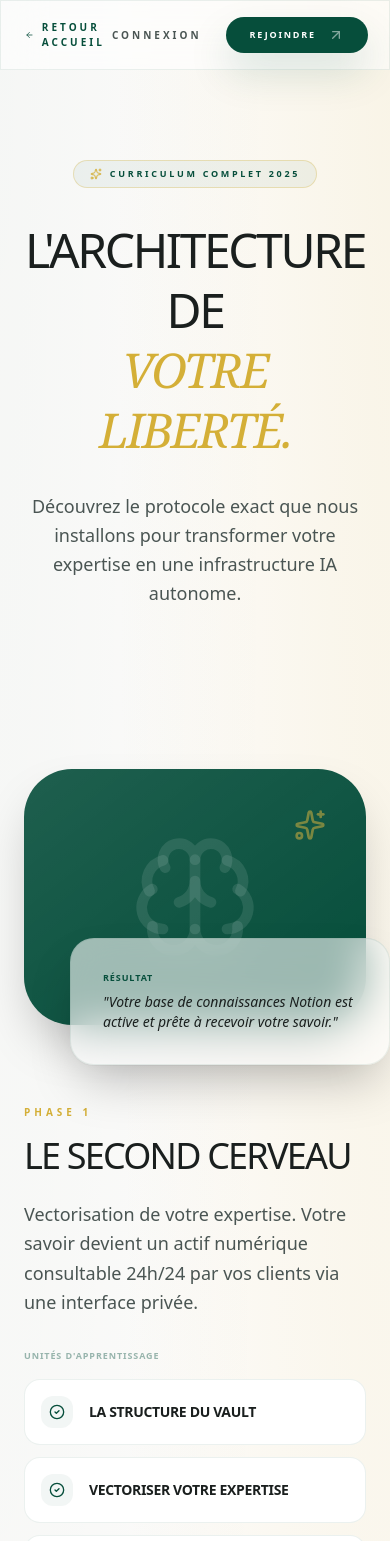
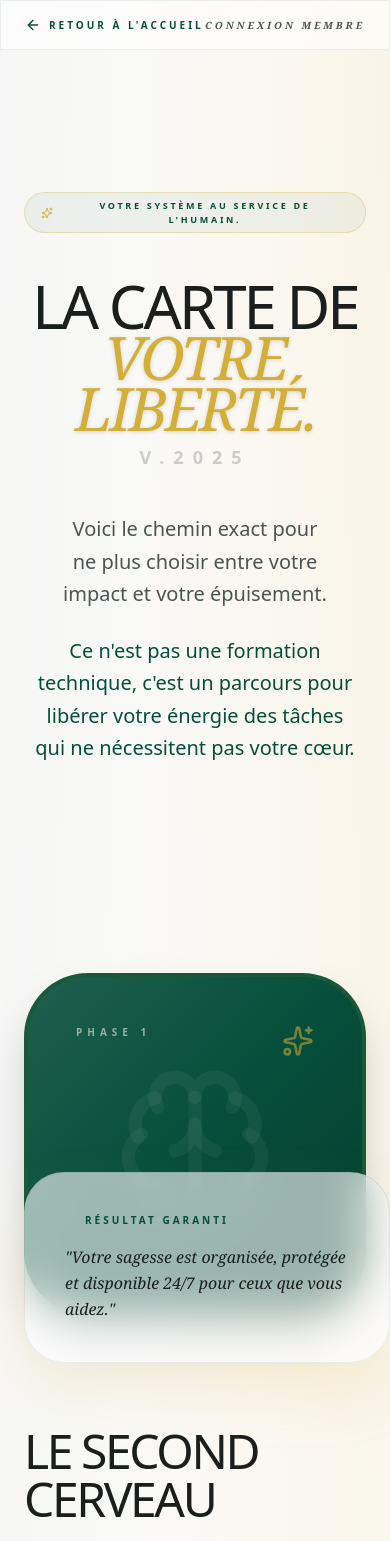
Before and after one commit to ramas69/echo-ia, a Next.js app: page /formation in a window 390 px wide. Shown: the top 1541 px of the page. Built offline with nearby package versions, Linux system fonts and the light colour scheme.

Commit message:
Final version of formation details page: La Carte de Votre Liberté

```diff
--- a/src/app/formation/page.tsx
+++ b/src/app/formation/page.tsx
@@ -11,9 +11,8 @@ import {
   Zap,
   Target,
   Cpu,
-  ChevronRight,
   ShieldCheck,
-  Lock
+  Heart
 } from 'lucide-react';
 import { Badge, SophisticatedButton } from '@/components/SharedUI';
 import Link from 'next/link';
@@ -22,43 +21,68 @@ import { cn } from '@/lib/utils';
 const modules = [
   {
     phase: "PHASE 1",
-    title: "Le Second Cerveau",
+    title: "LE SECOND CERVEAU",
     icon: Brain,
-    desc: "Vectorisation de votre expertise. Votre savoir devient un actif numérique consultable 24h/24 par vos clients via une interface privée.",
-    outcome: "Votre base de connaissances Notion est active et prête à recevoir votre savoir.",
-    units: ["La structure du Vault", "Vectoriser votre expertise", "L'ingestion de données massive", "Automatiser la mise à jour"]
+    desc: "Votre expertise est précieuse. Nous la transformons en une bibliothèque vivante, consultable intuitivement par vos clients. Vous ne répétez plus jamais les bases, vous vous concentrez sur la transformation profonde.",
+    outcome: "Votre sagesse est organisée, protégée et disponible 24/7 pour ceux que vous aidez.",
+    units: [
+      "Structurer votre méthode unique pour qu'elle soit transmissible.",
+      "Rendre vos connaissances \"intelligentes\" et faciles à interroger.",
+      "Créer un espace sécurisé où votre savoir réside.",
+      "Mise à jour fluide de vos connaissances sans effort."
+    ]
   },
   {
     phase: "PHASE 2",
-    title: "L'Usine à Contenu",
+    title: "L'USINE À CONTENU",
     icon: Video,
-    desc: "Clonage identitaire. Création de votre avatar vidéo et de votre plume IA pour une omniprésence totale.",
-    outcome: "1h de travail hebdomadaire pour une présence 24/7 sur tous les réseaux.",
-    units: ["Clonage de voix (ElevenLabs)", "Avatar Vidéo (HeyGen)", "La Plume IA (Master Prompts)", "Flux de distribution auto"]
+    desc: "Restez vous-même, mais soyez partout. Nous utilisons l'IA pour cloner éthiquement votre voix et votre image, vous permettant de diffuser votre message inspirant massivement avec seulement 1h d'implication par semaine.",
+    outcome: "Amplifiez votre message authentique sans y laisser votre énergie vitale.",
+    units: [
+      "Captation haute fidélité de votre voix et de votre énergie.",
+      "Création de votre double vidéo pour les contenus éducatifs.",
+      "Votre \"Plume IA\" : Calibrée pour écrire avec votre tonalité et votre bienveillance.",
+      "Diffusion automatique de vos messages sur tous les canaux."
+    ]
   },
   {
     phase: "PHASE 3",
-    title: "Le Flux Zéro-Friction",
+    title: "LE FLUX ZÉRO-FRICTION",
     icon: Zap,
-    desc: "L'ingénierie Make + Airtable. Une architecture robuste qui gère tout l'administratif sans intervention humaine.",
-    outcome: "Paiements, contrats et accès gérés à 100% en automatique.",
-    units: ["Architecture Airtable", "Scénarios Make.com", "Stripe & Facturation auto", "Onboarding client magique"]
+    desc: "L'administratif ne devrait pas polluer votre esprit. Nous construisons une fondation invisible qui gère les contrats, les paiements et les accès avec fluidité et bienveillance pour vos nouveaux arrivants.",
+    outcome: "La charge mentale administrative disparaît. Vous respirez.",
+    units: [
+      "Centralisation de vos données clients (sans tableurs compliqués).",
+      "Automatisation des tâches répétitives (les robots gèrent le chaos).",
+      "Paiements et facturation fluides et automatiques.",
+      "L'accueil \"Magique\" : Vos clients se sentent pris en charge dès la première seconde."
+    ]
   },
   {
     phase: "PHASE 4",
-    title: "L'Aimant à Clients",
+    title: "L'AIMANT À CLIENTS",
     icon: Target,
-    desc: "Outbound systémique. Sourcing intelligent et séquences personnalisées pour un agenda rempli.",
-    outcome: "Un flux constant de prospects qualifiés dans votre calendrier.",
-    units: ["Sourcing Apollo.io", "Séquences Instantly", "Scripts de vente IA", "Le CRM auto-apprenant"]
+    desc: "Oubliez la prospection agressive. Nous mettons en place un système qui connecte votre message à ceux qui en ont vraiment besoin, créant un flux naturel de rendez-vous avec des personnes déjà alignées avec votre approche.",
+    outcome: "Attirez les bonnes personnes à vous, sans forcer ni manipuler.",
+    units: [
+      "Identifier avec bienveillance ceux qui ont besoin de vous.",
+      "Système d'approche respectueux et personnalisé.",
+      "Rédiger des messages qui résonnent, pas qui vendent.",
+      "Le système apprend qui sont vos clients de cœur pour en attirer d'autres."
+    ]
   },
   {
     phase: "PHASE 5",
-    title: "L'Outil Signature",
+    title: "VOTRE OUTIL SIGNATURE",
     icon: Cpu,
-    desc: "Nous créons votre propre logiciel SaaS sur-mesure pour bluffé vos clients et dominer le marché.",
-    outcome: "Un avantage concurrentiel technologique unique et propriétaire.",
-    units: ["Design de l'expérience", "Développement No-Code/Low-Code", "Déploiement privé", "Maintenance systémique"]
+    desc: "Votre petit \"plus\" magique. Nous ne faisons pas que connecter des outils ; nous créons une petite application sur-mesure qui aide vos clients à pratiquer entre les séances.",
+    outcome: "Offrez une expérience unique qui prolonge votre accompagnement.",
+    units: [
+      "Imaginer l'expérience parfaite pour vos clients.",
+      "Création de votre outil numérique simple et beau.",
+      "Sécurisation de votre méthode propriétaire.",
+      "Évolution de votre outil selon vos retours."
+    ]
   }
 ];
 
@@ -70,81 +94,94 @@ export default function FormationPage() {
         <div className="max-w-7xl mx-auto flex justify-between items-center">
           <Link href="/" className="flex items-center gap-2 group">
             <ArrowLeft className="w-4 h-4 text-[var(--emerald-deep)] group-hover:-translate-x-1 transition-transform" />
-            <span className="text-[10px] font-black uppercase tracking-[0.3em] text-[var(--emerald-deep)]">Retour Accueil</span>
+            <span className="text-[10px] font-black uppercase tracking-[0.3em] text-[var(--emerald-deep)]">Retour à l'accueil</span>
           </Link>
           <div className="flex items-center gap-6">
-            <Link href="/auth/login" className="text-[10px] font-black uppercase tracking-[0.3em] text-[var(--text-secondary)] hover:text-[var(--emerald-deep)] transition-colors">Connexion</Link>
-            <Link href="/auth/register">
-              <SophisticatedButton className="py-2.5 px-6 text-[9px]">Rejoindre</SophisticatedButton>
-            </Link>
+            <Link href="/auth/login" className="text-[10px] font-black uppercase tracking-[0.3em] text-[var(--text-secondary)] hover:text-[var(--emerald-deep)] transition-colors font-serif italic">Connexion Membre</Link>
           </div>
         </div>
       </nav>
 
       {/* Hero Section */}
-      <section className="pt-40 pb-20 px-6">
-        <div className="max-w-4xl mx-auto text-center">
-          <Badge className="mb-8 border-[var(--gold-vivid)]/30">Curriculum Complet 2025</Badge>
-          <h1 className="text-5xl md:text-7xl font-light uppercase tracking-tighter mb-8 leading-tight">
-            L'ARCHITECTURE DE <br />
-            <span className="font-serif italic text-[var(--gold-vivid)]">VOTRE LIBERTÉ.</span>
+      <section className="pt-48 pb-20 px-6">
+        <div className="max-w-5xl mx-auto text-center">
+          <Badge className="mb-12 border-[var(--gold-vivid)]/30">VOTRE SYSTÈME AU SERVICE DE L'HUMAIN.</Badge>
+          <h1 className="text-6xl md:text-9xl font-light uppercase tracking-tighter mb-12 leading-[0.85]">
+            LA CARTE DE <br />
+            <span className="font-serif italic text-[var(--gold-vivid)] drop-shadow-sm">VOTRE LIBERTÉ.</span> <br />
+            <span className="text-[0.3em] tracking-[0.5em] font-black opacity-20 block mt-4">V.2025</span>
           </h1>
-          <p className="text-lg text-[var(--text-secondary)] font-light leading-relaxed max-w-2xl mx-auto">
-            Découvrez le protocole exact que nous installons pour transformer votre expertise en une infrastructure IA autonome.
+          <p className="text-xl md:text-2xl text-[var(--text-secondary)] font-light leading-relaxed max-w-3xl mx-auto text-balance">
+            Voici le chemin exact pour ne plus choisir entre votre impact et votre épuisement.
+            <span className="block mt-6 font-medium text-[var(--emerald-deep)]">Ce n'est pas une formation technique, c'est un parcours pour libérer votre énergie des tâches qui ne nécessitent pas votre cœur.</span>
           </p>
         </div>
       </section>
 
       {/* Curriculum Grid */}
-      <section className="px-6 py-20">
-        <div className="max-w-6xl mx-auto space-y-32">
+      <section className="px-6 py-32">
+        <div className="max-w-6xl mx-auto space-y-48">
           {modules.map((mod, i) => (
             <motion.div
               key={i}
-              initial={{ opacity: 0, y: 40 }}
+              initial={{ opacity: 0, y: 60 }}
               whileInView={{ opacity: 1, y: 0 }}
-              viewport={{ once: true }}
+              viewport={{ once: true, margin: "-100px" }}
+              transition={{ duration: 1, ease: [0.16, 1, 0.3, 1] }}
               className={cn(
-                "flex flex-col md:flex-row gap-16 md:gap-32 items-start",
+                "flex flex-col md:flex-row gap-20 md:gap-32 items-center",
                 i % 2 !== 0 && "md:flex-row-reverse"
               )}
             >
-              {/* Image/Icon Side */}
+              {/* Decorative Side */}
               <div className="w-full md:w-1/2 relative group">
-                <div className="aspect-[4/3] rounded-[3rem] bg-[var(--emerald-deep)] overflow-hidden shadow-2xl relative">
-                  <div className="absolute inset-0 bg-gradient-to-br from-white/10 to-transparent z-10" />
+                <div className="aspect-square rounded-[4rem] bg-[var(--emerald-deep)] overflow-hidden shadow-2xl relative interactive-card border-4 border-[var(--gold-vivid)]/10">
+                  <div className="absolute inset-0 bg-gradient-to-br from-white/10 via-transparent to-black/20 z-10" />
                   <div className="absolute inset-0 flex items-center justify-center">
-                    <mod.icon className="w-32 h-32 text-white/10 group-hover:scale-110 transition-transform duration-700" />
+                    <mod.icon className="w-40 h-40 text-white/5 group-hover:scale-110 transition-transform duration-[2s] ease-out" />
                   </div>
-                  {/* Decorative Elements */}
-                  <div className="absolute top-10 right-10">
+                  {/* Phase Marker */}
+                  <div className="absolute top-12 left-12 z-20">
+                    <div className="text-[10px] font-black uppercase tracking-[0.5em] text-[var(--gold-sand)] opacity-60">{mod.phase}</div>
+                  </div>
+                  {/* Sparkles */}
+                  <div className="absolute top-12 right-12 z-20">
                     <Sparkles className="w-8 h-8 text-[var(--gold-vivid)] animate-pulse" />
                   </div>
                 </div>
+
                 {/* Floating Outcome Card */}
-                <div className="absolute -bottom-10 -right-6 md:right-10 glass-card p-8 rounded-3xl border border-[var(--gold-vivid)]/20 shadow-2xl max-w-xs z-20">
-                  <div className="text-[9px] font-black uppercase tracking-widest text-[var(--emerald-deep)] mb-2">Résultat</div>
-                  <p className="text-sm font-medium italic">"{mod.outcome}"</p>
-                </div>
+                <motion.div
+                  whileHover={{ y: -5, scale: 1.02 }}
+                  className="absolute -bottom-12 -right-6 md:-right-12 glass-card p-10 rounded-[2.5rem] border-2 border-[var(--gold-vivid)]/30 shadow-[0_30px_60px_rgba(212,175,55,0.15)] max-w-sm z-30 bg-white/90"
+                >
+                  <div className="flex items-center gap-3 mb-4">
+                    <div className="w-2 h-2 bg-[var(--gold-vivid)] rounded-full animate-ping" />
+                    <div className="text-[10px] font-black uppercase tracking-[0.3em] text-[var(--emerald-deep)]">RÉSULTAT GARANTI</div>
+                  </div>
+                  <p className="text-base font-serif italic text-[var(--text-primary)] leading-relaxed">
+                    "{mod.outcome}"
+                  </p>
+                </motion.div>
               </div>
 
               {/* Text Side */}
-              <div className="w-full md:w-1/2 space-y-8 pt-4">
-                <div>
-                  <div className="text-[10px] font-black uppercase tracking-[0.4em] text-[var(--gold-vivid)] mb-4">{mod.phase}</div>
-                  <h2 className="text-4xl md:text-5xl font-light uppercase tracking-tighter mb-6">{mod.title}</h2>
-                  <p className="text-[var(--text-secondary)] text-lg font-light leading-relaxed">{mod.desc}</p>
+              <div className="w-full md:w-1/2 space-y-10 pt-8">
+                <div className="space-y-6">
+                  <h2 className="text-5xl md:text-7xl font-light uppercase tracking-tighter leading-none">{mod.title}</h2>
+                  <div className="h-px w-20 bg-[var(--gold-vivid)]" />
+                  <p className="text-[var(--text-secondary)] text-xl font-light leading-relaxed">{mod.desc}</p>
                 </div>
 
-                <div className="space-y-4">
-                  <div className="text-[9px] font-black uppercase tracking-widest text-[var(--emerald-deep)]/40">Unités d'apprentissage</div>
-                  <div className="grid grid-cols-1 gap-3">
+                <div className="space-y-6">
+                  <div className="text-[10px] font-black uppercase tracking-[0.4em] text-[var(--emerald-deep)] opacity-40">LES ÉTAPES CLÉS</div>
+                  <div className="grid grid-cols-1 gap-4">
                     {mod.units.map((unit, idx) => (
-                      <div key={idx} className="flex items-center gap-4 p-4 rounded-2xl bg-white border border-[var(--border-subtle)] group hover:border-[var(--gold-vivid)]/30 transition-all cursor-default">
-                        <div className="w-8 h-8 rounded-xl bg-[var(--emerald-deep)]/5 flex items-center justify-center">
-                          <CheckCircle2 className="w-4 h-4 text-[var(--emerald-deep)] group-hover:text-[var(--gold-vivid)] transition-colors" />
+                      <div key={idx} className="flex items-start gap-5 p-6 rounded-3xl bg-white border border-[var(--border-subtle)] group hover:border-[var(--gold-vivid)]/40 hover:bg-[var(--gold-sand)]/5 transition-all duration-500 cursor-default">
+                        <div className="w-6 h-6 rounded-full bg-[var(--emerald-deep)]/5 flex items-center justify-center mt-0.5 group-hover:bg-[var(--gold-vivid)]/10 transition-colors">
+                          <CheckCircle2 className="w-3.5 h-3.5 text-[var(--emerald-deep)] group-hover:text-[var(--gold-vivid)] transition-colors" />
                         </div>
-                        <span className="text-sm font-bold uppercase tracking-tight">{unit}</span>
+                        <span className="text-sm font-bold uppercase tracking-tight text-[var(--text-secondary)] group-hover:text-[var(--text-primary)] transition-colors">{unit}</span>
                       </div>
                     ))}
                   </div>
@@ -156,27 +193,35 @@ export default function FormationPage() {
       </section>
 
       {/* CTA Final */}
-      <section className="py-40 px-6">
-        <div className="max-w-4xl mx-auto glass-card rounded-[4rem] p-16 md:p-24 text-center border-2 border-[var(--gold-vivid)]/20 relative overflow-hidden shadow-2xl">
-          <div className="absolute inset-0 bg-[var(--emerald-deep)]/5 -z-10" />
-          <div className="relative z-10 space-y-12">
-            <ShieldCheck className="w-16 h-16 text-[var(--emerald-deep)] mx-auto" />
-            <h2 className="text-4xl md:text-6xl font-light uppercase tracking-tighter">PRÊT À CONSTRUIRE <br /><span className="font-serif italic text-[var(--gold-vivid)]">VOTRE SYSTÈME ?</span></h2>
-            <p className="text-lg text-[var(--text-secondary)] font-light max-w-xl mx-auto">
-              Rejoignez les coachs qui ont déjà éteint le chaos pour faire résonner leur voix partout.
-            </p>
-            <div className="flex flex-col sm:flex-row gap-6 justify-center">
-              <Link href="/auth/register">
-                <SophisticatedButton className="py-6 px-12">Démarrer maintenant</SophisticatedButton>
-              </Link>
-              <Link href="/auth/login">
-                <SophisticatedButton variant="outline" className="py-6 px-12">Déjà membre ? Se connecter</SophisticatedButton>
+      <section className="py-48 px-6">
+        <div className="max-w-5xl mx-auto glass-card rounded-[5rem] p-20 md:p-32 text-center border-4 border-[var(--gold-vivid)]/20 relative overflow-hidden shadow-2xl group">
+          <div className="absolute inset-0 bg-[var(--emerald-deep)]/5 -z-10 group-hover:bg-[var(--emerald-deep)]/10 transition-colors duration-1000" />
+          <div className="relative z-10 space-y-16">
+            <div className="flex justify-center">
+              <div className="w-24 h-24 rounded-full bg-[var(--emerald-deep)] flex items-center justify-center shadow-2xl group-hover:scale-110 transition-transform duration-700">
+                <Heart className="w-10 h-10 text-[var(--gold-sand)]" />
+              </div>
+            </div>
+
+            <div className="space-y-6">
+              <h2 className="text-5xl md:text-8xl font-light uppercase tracking-tighter leading-none">PRÊT À LIBÉRER <br /><span className="font-serif italic text-[var(--gold-vivid)]">VOTRE TEMPS ?</span></h2>
+              <p className="text-xl md:text-2xl text-[var(--text-secondary)] font-light max-w-2xl mx-auto text-balance">
+                Votre système est prêt à être construit. Il ne manque que votre décision.
+              </p>
+            </div>
+
+            <div className="flex flex-col sm:flex-row gap-8 justify-center items-center">
+              <Link href="/#offres">
+                <SophisticatedButton className="py-8 px-16 text-xs tracking-[0.3em]">
+                  VOIR LES OPTIONS D'ACCOMPAGNEMENT
+                </SophisticatedButton>
               </Link>
             </div>
           </div>
+
           {/* Decorative Sparkles */}
-          <div className="absolute top-10 right-10 opacity-20"><Sparkles className="w-20 h-20 text-[var(--gold-vivid)]" /></div>
-          <div className="absolute bottom-10 left-10 opacity-20"><Sparkles className="w-20 h-20 text-[var(--gold-vivid)]" /></div>
+          <div className="absolute top-20 right-20 opacity-10 group-hover:rotate-90 transition-transform duration-[10s]"><Sparkles className="w-40 h-40 text-[var(--gold-vivid)]" /></div>
+          <div className="absolute bottom-20 left-20 opacity-10 group-hover:-rotate-90 transition-transform duration-[10s]"><Sparkles className="w-40 h-40 text-[var(--gold-vivid)]" /></div>
         </div>
       </section>
     </div>
```
